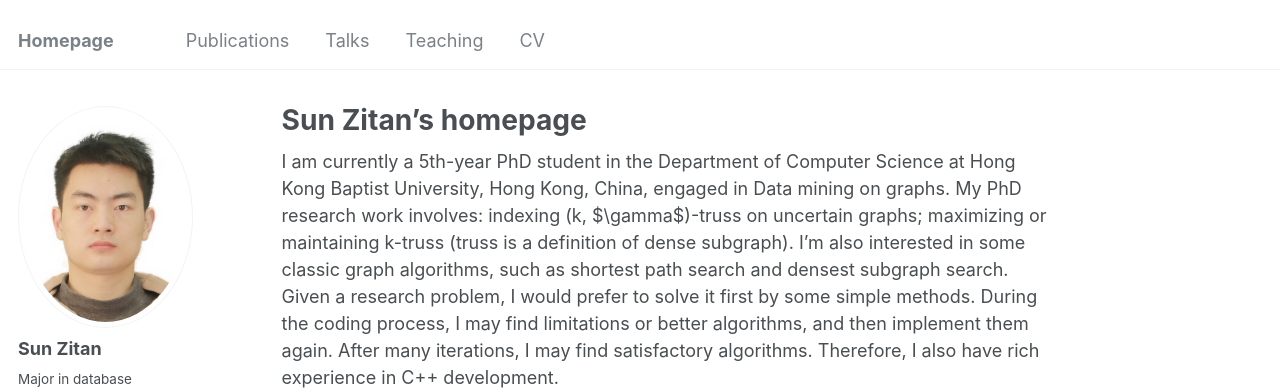
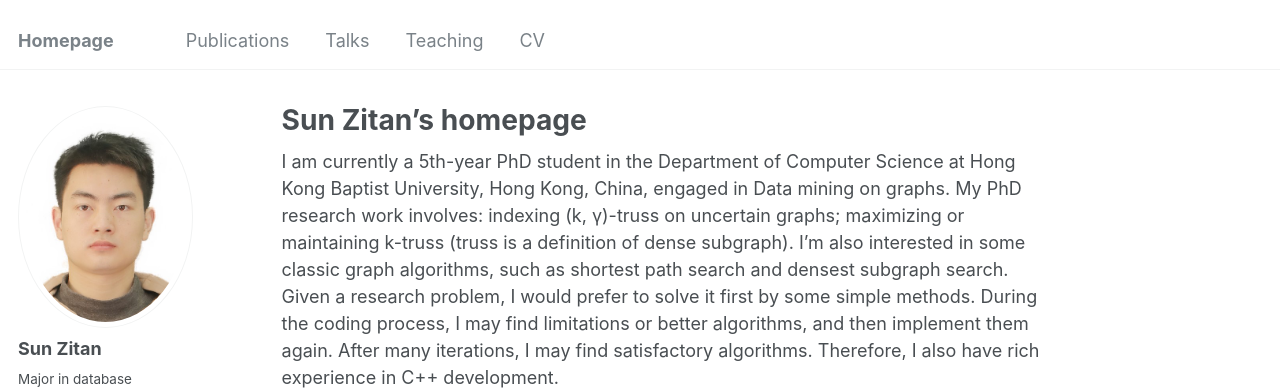
Before and after one commit to jinrdfh/HomePage, a Jekyll site: the page built from _pages/about.md, in a window 1280 px wide and 900 px high. Shown: the top 392 px of the window. Built offline with Jekyll 4.4.1, drawn with Linux system fonts in a browser that asks for light colours; some web fonts are replaced.

Commit message:
Update about.md

```diff
--- a/_pages/about.md
+++ b/_pages/about.md
@@ -8,7 +8,7 @@ redirect_from:
 ---
 
 I am currently a 5th-year PhD student in the Department of Computer Science at Hong Kong Baptist University, Hong Kong, China, engaged in Data mining on graphs.
-My PhD research work involves: indexing (k, $\gamma$)-truss on uncertain graphs; maximizing or maintaining k-truss (truss is a definition of dense subgraph).
+My PhD research work involves: indexing (k, &gamma;)-truss on uncertain graphs; maximizing or maintaining k-truss (truss is a definition of dense subgraph).
 I'm also interested in some classic graph algorithms, such as shortest path search and densest subgraph search.
 Given a research problem, I would prefer to solve it first by some simple methods.
 During the coding process, I may find limitations or better algorithms, and then implement them again.
```
